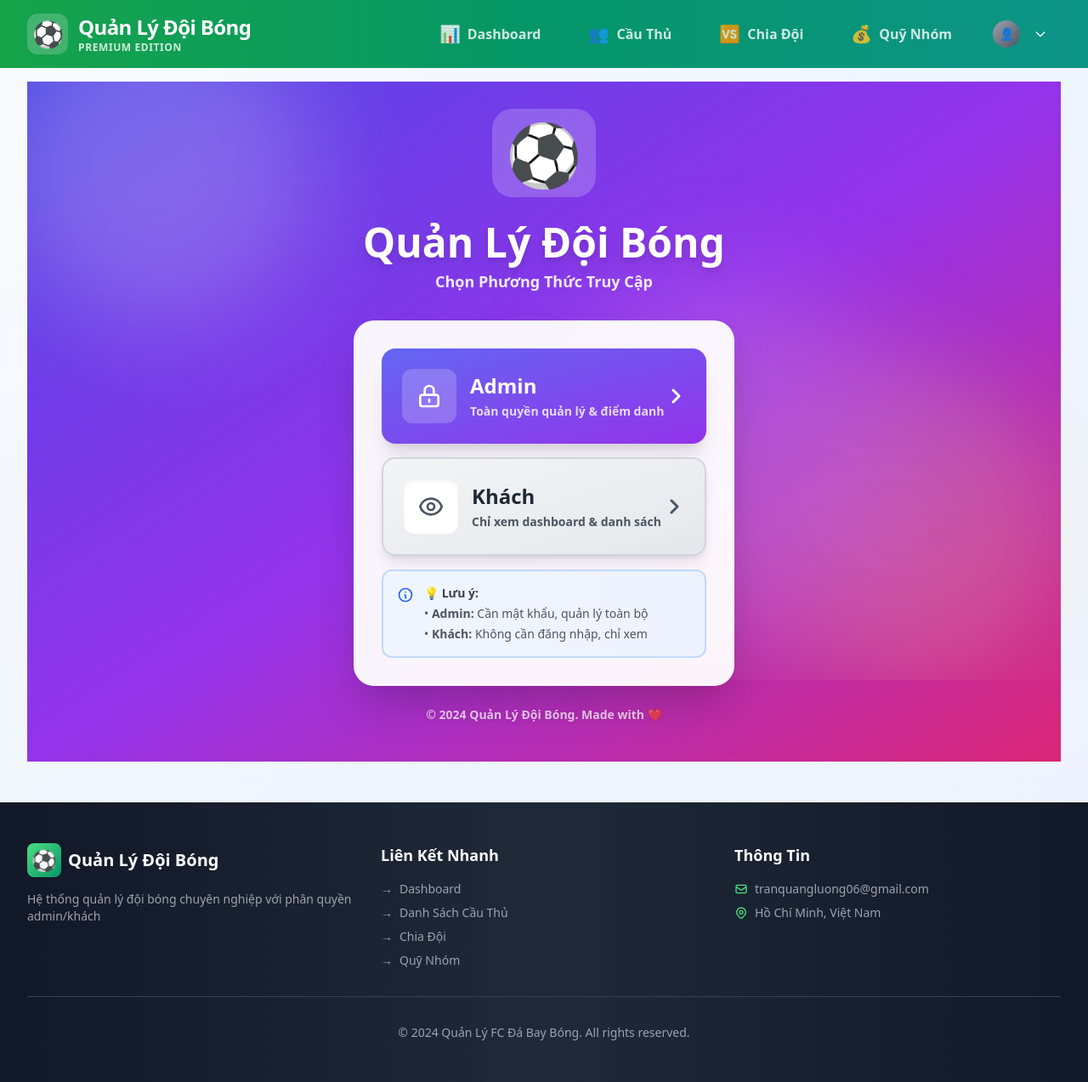
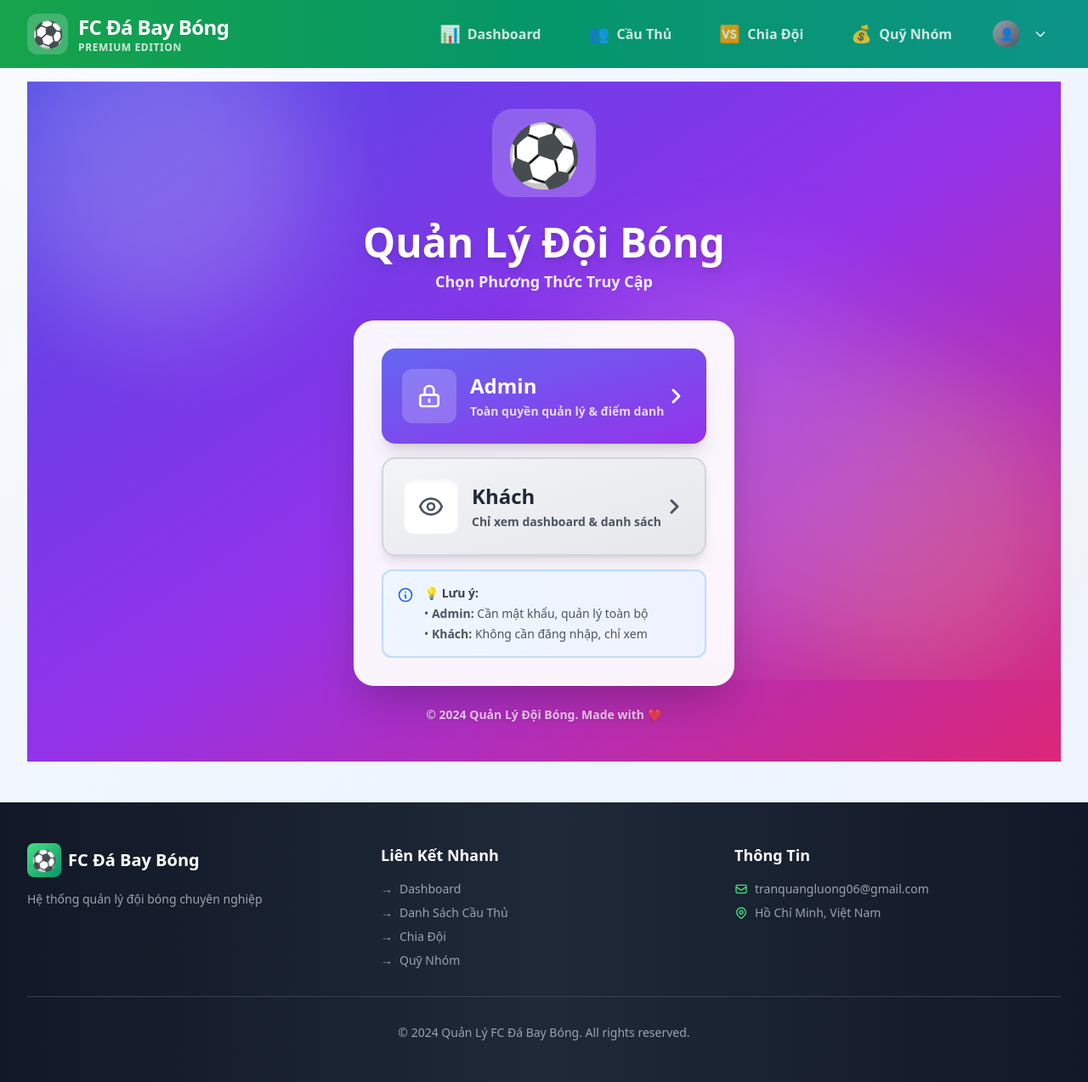
Before and after one commit to LuongNuong131/FC, a Vue app: page /login in a window 1280 px wide. Shown: the whole page at 85% size. Built offline with nearby package versions, Linux system fonts and the light colour scheme.

Commit message:
Update 4

```diff
--- a/src/App.vue
+++ b/src/App.vue
@@ -100,7 +100,7 @@ onMounted(() => {
                       : 'text-white',
                   ]"
                 >
-                  Quản Lý Đội Bóng
+                  FC Đá Bay Bóng
                 </span>
                 <div
                   :class="[
@@ -495,10 +495,10 @@ onMounted(() => {
               >
                 ⚽
               </div>
-              <h3 class="text-xl font-black">Quản Lý Đội Bóng</h3>
+              <h3 class="text-xl font-black">FC Đá Bay Bóng</h3>
             </div>
             <p class="text-gray-400 text-sm">
-              Hệ thống quản lý đội bóng chuyên nghiệp với phân quyền admin/khách
+              Hệ thống quản lý đội bóng chuyên nghiệp
             </p>
           </div>
 
```
Also changed, not shown: public/fund_contributions.csv, public/images/players/Khoi.jpg (added), public/players.csv, public/teams.csv.
